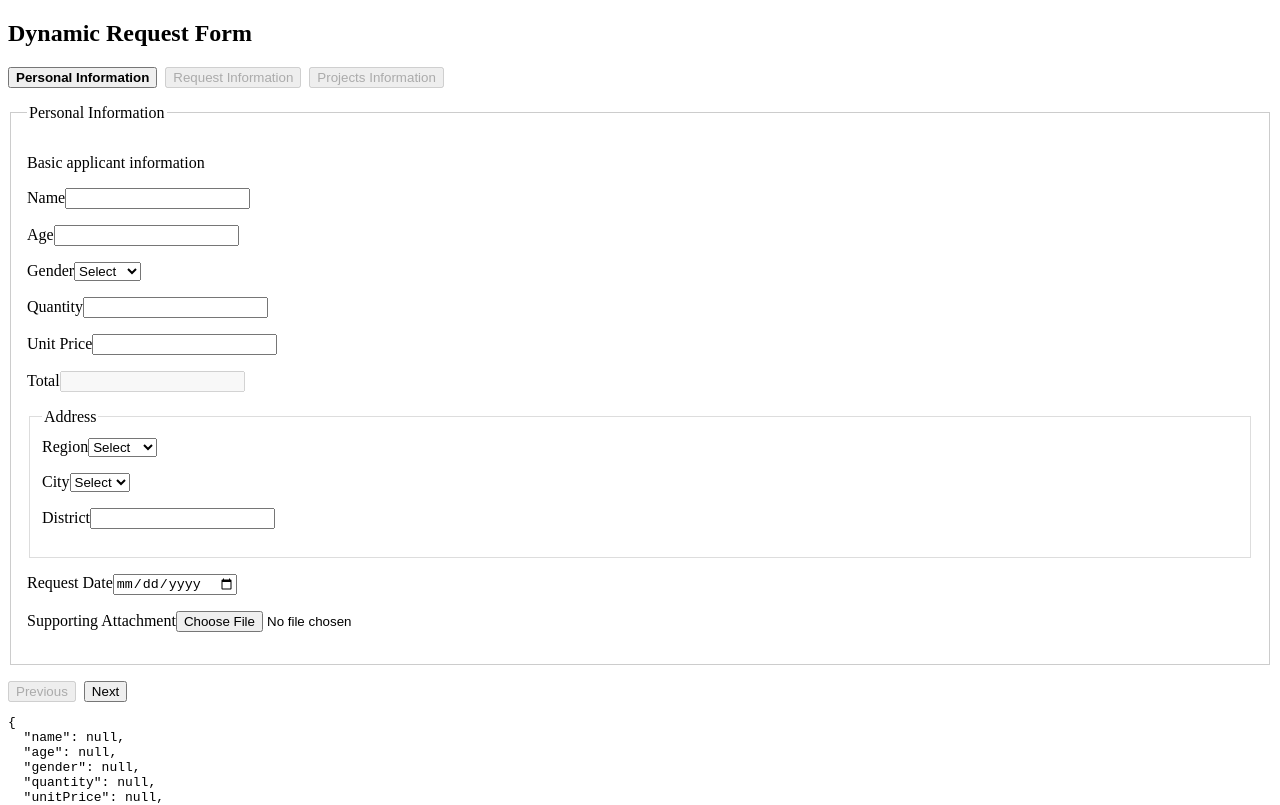
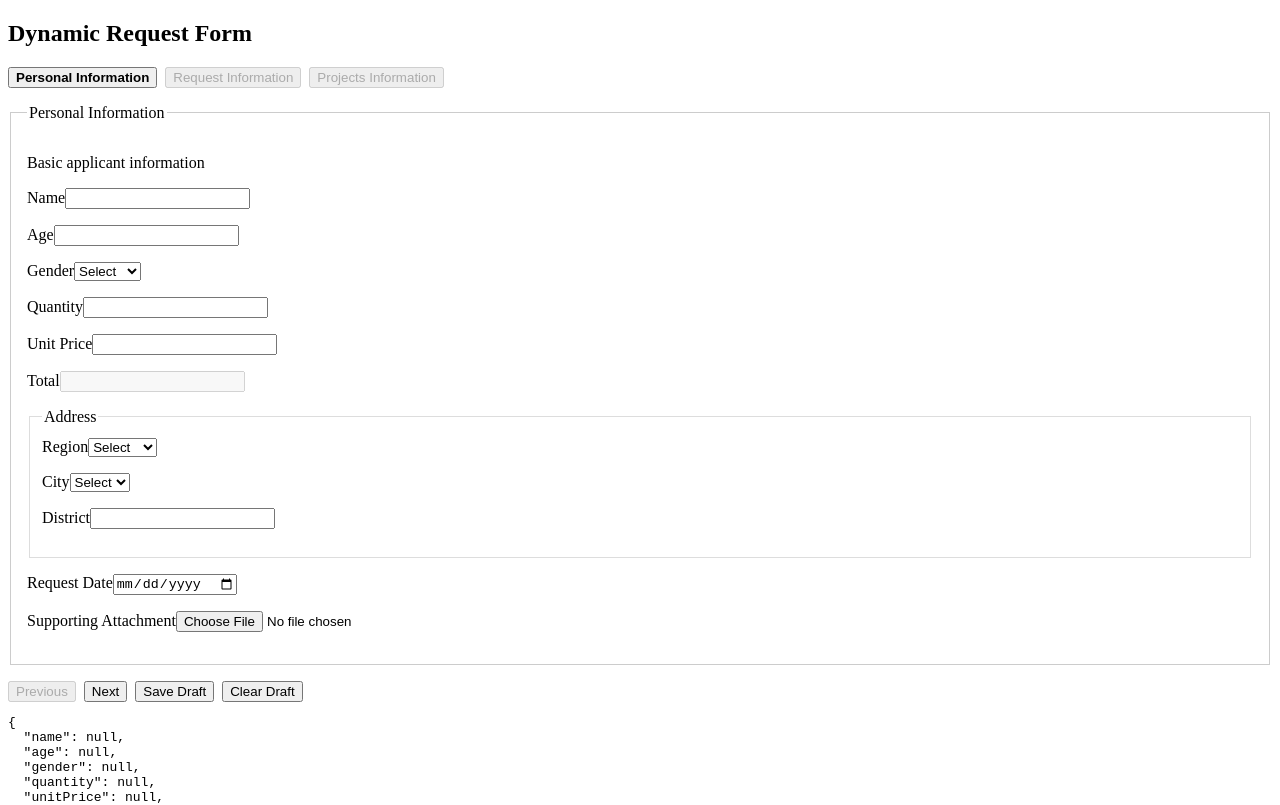
Before and after one commit to SaadAldulaijan/dynamic-form-builder, an Angular app: page / in a window 1280 px wide. Shown: the top 805 px of the page. Built offline with nearby package versions, Linux system fonts and the light colour scheme.

Commit message:
Add local save draft support

```diff
--- a/angular.json
+++ b/angular.json
@@ -87,5 +87,8 @@
         }
       }
     }
+  },
+  "cli": {
+    "analytics": "5e0e98f1-c118-4e46-b61f-bb9e0240c8c5"
   }
 }
--- a/src/app/features/dynamic-form/components/dynamic-form/dynamic-form.html
+++ b/src/app/features/dynamic-form/components/dynamic-form/dynamic-form.html
@@ -21,7 +21,8 @@
 
   <div style="display: flex; gap: 8px; margin-bottom: 16px;">
     @for (section of sections; track section.key; let i = $index) {
-    <button type="button" (click)="goToSection(i)" [disabled]="!canGoToSection(i)" [style.font-weight]="activeSectionIndex === i ? 'bold' : 'normal'">
+    <button type="button" (click)="goToSection(i)" [disabled]="!canGoToSection(i)"
+      [style.font-weight]="activeSectionIndex === i ? 'bold' : 'normal'">
       {{ section.title }}
     </button>
     }
@@ -55,6 +56,14 @@
       Next
     </button>
 
+    <button type="button" (click)="saveDraft()">
+      Save Draft
+    </button>
+
+    <button type="button" (click)="clearDraft()">
+      Clear Draft
+    </button>
+
     @if (activeSectionIndex === sections.length - 1) {
     <button type="submit">
       Submit
--- a/src/app/features/dynamic-form/components/dynamic-form/dynamic-form.ts
+++ b/src/app/features/dynamic-form/components/dynamic-form/dynamic-form.ts
@@ -6,6 +6,7 @@ import { FieldSchema } from '../../models/form-schema';
 import { DynamicFormBuilderService } from '../../services/dynamic-form-builder';
 import { FieldRenderer } from '../field-renderer/field-renderer';
 import { DynamicFormRuleEngineService } from '../../services/dynamic-form-rule-engine';
+import { DynamicFormDraftService } from '../../services/dynamic-form-draft';
 
 
 
@@ -28,13 +29,47 @@ export class DynamicForm implements OnInit {
   activeSectionIndex = 0;
 
 
-  constructor(private formBuilderService: DynamicFormBuilderService, private ruleEngine: DynamicFormRuleEngineService) { }
+  constructor(
+    private formBuilderService: DynamicFormBuilderService,
+    private ruleEngine: DynamicFormRuleEngineService,
+    private draftService: DynamicFormDraftService) { }
 
 
   ngOnInit(): void {
     this.form = this.formBuilderService.buildForm(this.schema);
 
     this.ruleEngine.setupRules(this.getAllFields(), this.form);
+
+    this.loadDraft();
+  }
+
+  saveDraft(): void {
+    this.draftService.saveDraft(
+      this.schema.key,
+      this.form.getRawValue()
+    );
+
+    alert('Draft saved successfully');
+  }
+
+  loadDraft(): void {
+    const draft = this.draftService.loadDraft<any>(this.schema.key);
+
+    if (!draft) {
+      return;
+    }
+
+    this.form.patchValue(draft, {
+      emitEvent: false
+    });
+  }
+
+  clearDraft(): void {
+    this.draftService.clearDraft(this.schema.key);
+
+    this.form.reset();
+
+    alert('Draft cleared');
   }
 
   get sections() {
--- a/src/app/features/dynamic-form/models/form-schema.ts
+++ b/src/app/features/dynamic-form/models/form-schema.ts
@@ -11,6 +11,7 @@ import { GroupFieldSchema } from './fields/group-field.schema';
 
 
 export interface FormSchema {
+  key: string;
   title: string;
   fields?: FieldSchema[];
   sections?: FormSectionSchema[];
--- a/src/app/features/dynamic-form/schemas/sample-form.ts
+++ b/src/app/features/dynamic-form/schemas/sample-form.ts
@@ -4,6 +4,7 @@ import { FormSchema } from "../models/form-schema";
 
 // ==================== SAMPLE DATA ====================
 export const sampleFormSchema: FormSchema = {
+  key: 'sample-request-form',
   title: 'Dynamic Request Form',
   sections: [
     {
--- /dev/null
+++ b/src/app/features/dynamic-form/services/dynamic-form-draft.ts
@@ -0,0 +1,28 @@
+import { Injectable } from '@angular/core';
+
+@Injectable({
+  providedIn: 'root',
+})
+export class DynamicFormDraftService {
+  saveDraft(formKey: string, value: any): void {
+    localStorage.setItem(this.getKey(formKey), JSON.stringify(value));
+  }
+
+  loadDraft<T>(formKey: string): T | null {
+    const value = localStorage.getItem(this.getKey(formKey));
+
+    if (!value) {
+      return null;
+    }
+
+    return JSON.parse(value) as T;
+  }
+
+  clearDraft(formKey: string): void {
+    localStorage.removeItem(this.getKey(formKey));
+  }
+
+  private getKey(formKey: string): string {
+    return `dynamic-form-draft:${formKey}`;
+  }
+}
```
Also changed, not shown: 1 other file (tests, documents, lock files or other folders).
